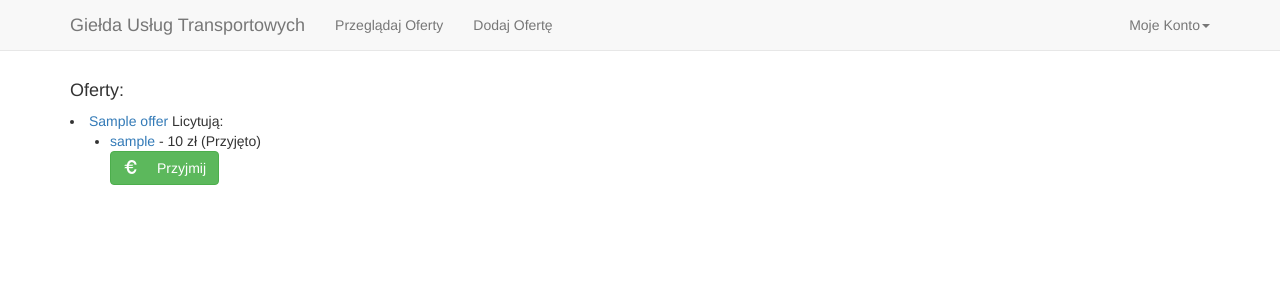
After one commit to WaltonSimons/Transport, a Django app: page /myoffers/ in a window 1280 px wide. The commit adds this page. Shown: the top 300 px of the page. Run offline with Django 3.2, Linux system fonts and the light colour scheme; a user stored in the database is signed in; tables that the repository leaves empty hold one stand-in row (values such as "Sample post"); some libraries are stand-ins or nearby versions.

Commit message:
Offer accepting added.

```diff
--- /dev/null
+++ b/templates/myoffers.html
@@ -0,0 +1,33 @@
+{% extends 'navbar.html' %}
+
+{% block title %}Moje Oferty{% endblock %}
+
+{% block content %}
+    <div class="row">
+        <div class=" col-md-12">
+            <h4>Oferty:</h4>
+            {% for offer in offers %}
+                <li><a href="{% url 'offer' offer.id %}">{{ offer.title }}</a>
+                Licytują:
+                {% for bid in offer.bids.all %}
+                    <ul>
+                        <li><a href="{% url 'user' bid.user.user %}">{{ bid.user.user.username }}</a> - {{ bid.price }}
+                            zł
+                            {% if bid.taken %}
+                                (Przyjęto)
+                            {% endif %}
+                            <form action="" method="post">
+                                {% csrf_token %}
+                                <input class="hidden" name="id" value="{{ bid.pk }}">
+                                <button class="btn btn-success" name="take"><span style="margin-right:20px"
+                                                                      class="glyphicon glyphicon-euro"
+                                                                      aria-hidden="true"></span>Przyjmij
+                                </button>
+                            </form>
+                        </li>
+                    </ul>
+                {% endfor %}
+            {% endfor %}
+        </div>
+    </div>
+{% endblock content %}
--- a/templates/navbar.html
+++ b/templates/navbar.html
@@ -36,7 +36,7 @@
                            aria-expanded="true">Moje Konto<span class="caret"></span></a>
                         <ul class="dropdown-menu">
                             <li><a href="{% url 'user' user.username %}">Mój profil</a></li>
-                            <li><a href="#">Moje oferty</a></li>
+                            <li><a href="{% url 'my_offers' %}">Moje oferty</a></li>
                             <li><a href="{% url 'company' %}">Moja firma</a></li>
                             <li><a href="{% url 'inbox' %}">Wiadomości</a></li>
                             <li role="separator" class="divider"></li>
--- a/transport/urls.py
+++ b/transport/urls.py
@@ -18,4 +18,5 @@ urlpatterns = [
     url(r'company/', views.company_view, name='company'),
     url(r'addvehicle/', views.add_vehicle_view, name='add_vehicle'),
     url(r'vehicle/(?P<vehicle_id>\d+)/', views.vehicle_view, name='vehicle'),
+    url(r'myoffers/', views.my_offers, name='my_offers'),
 ]
--- a/transport/views.py
+++ b/transport/views.py
@@ -260,3 +260,15 @@ def add_vehicle_view(request):
 def vehicle_view(request, vehicle_id):
     vehicle = get_object_or_404(Vehicle, pk=vehicle_id)
     return render(request, 'vehicle.html', {'vehicle': vehicle})
+
+
+def my_offers(request):
+    offers = request.user.offers.all()
+
+    if request.POST:
+        bid_id = request.POST.get('id')
+        bid = OfferBid.objects.get(pk=bid_id)
+        bid.taken = True
+        bid.save()
+
+    return render(request, 'myoffers.html', {'offers': offers})
```
Also changed, not shown: transport/migrations/0006_offerbid.py (added), transport/migrations/0007_offerbid_price.py (added), transport/migrations/0008_auto_20170531_1354.py (added).
